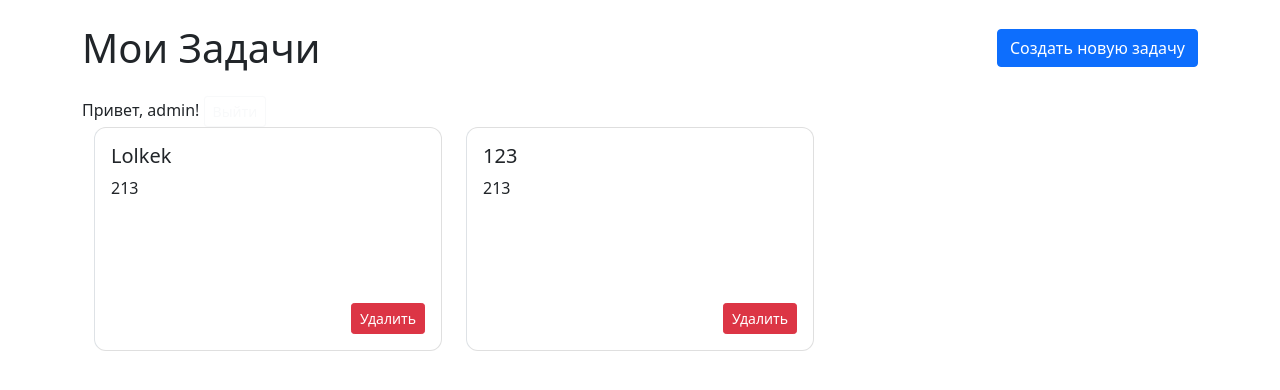
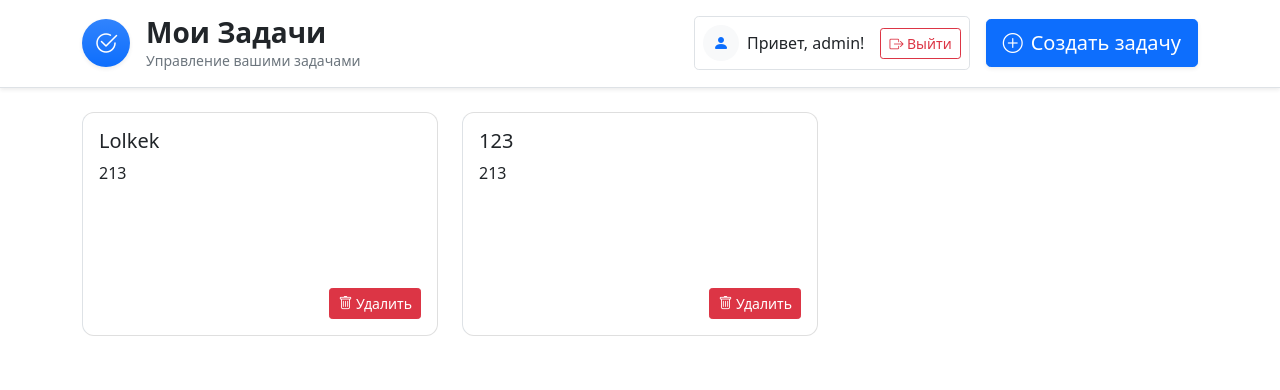
Before and after one commit to Shararamoshik/ToDoSity, a Django app: page / in a window 1280 px wide. Shown: the top 390 px of the page. Run offline with Django 5.2, Linux system fonts and the light colour scheme; a user stored in the database is signed in; data comes from the database, SQL or seed files in the repository.

Commit message:
New icons and added header

```diff
--- a/todosite/todo/templates/todo/task_list.html
+++ b/todosite/todo/templates/todo/task_list.html
@@ -4,6 +4,7 @@
     <title>Мой Список Дел</title>
     <link href="https://cdn.jsdelivr.net/npm/bootstrap@5.1.3/dist/css/bootstrap.min.css" rel="stylesheet">
     <script src="https://cdn.jsdelivr.net/npm/bootstrap@5.1.3/dist/js/bootstrap.bundle.min.js"></script>
+    <link rel="stylesheet" href="https://cdn.jsdelivr.net/npm/bootstrap-icons@1.10.0/font/bootstrap-icons.css">
     <style>
         .card { border-radius: 12px; }
         .text-line-clamp {
@@ -16,27 +17,56 @@
         }
     </style>
 </head>
-<body class="container mt-4">
-    <div class="d-flex justify-content-between align-items-center mb-4">
-        <h1 class="mb-0">Мои Задачи</h1>
-        <button type="button" class="btn btn-primary" data-bs-toggle="modal" data-bs-target="#createTaskModal">
-            Создать новую задачу
-        </button>
-    </div>
+<body>
+    <header class="border-bottom shadow-sm bg-white py-3 mb-4">
+        <div class="container">
+            <div class="d-flex justify-content-between align-items-center">
+                <!-- Левая часть: Заголовок и иконка -->
+                <div class="d-flex align-items-center gap-3">
+                    <div class="bg-primary bg-gradient rounded-circle p-2 d-flex align-items-center justify-content-center shadow-sm" style="width: 48px; height: 48px;">
+                        <i class="bi bi-check2-circle fs-4 text-white"></i>
+                    </div>
+                    <div>
+                        <h1 class="h3 mb-0 fw-bold text-dark">Мои Задачи</h1>
+                        <p class="text-muted small mb-0">Управление вашими задачами</p>
+                    </div>
+                </div>
 
-    <div>
-        {% if user.is_authenticated %}
-            <span>Привет, {{ user.username }}!</span>
-            <form method="post" action="{% url 'logout' %}" class="d-inline">
-                    {% csrf_token %}
-                    <button type="submit" class="btn btn-outline-light btn-sm">
-                        Выйти
+                <!-- Правая часть: Кнопка и блок пользователя -->
+                <div class="d-flex align-items-center gap-3">
+                    <!-- Блок пользователя -->
+                    <div class="d-flex align-items-center gap-2">
+                        {% if user.is_authenticated %}
+                            <div class="d-flex align-items-center gap-2 p-2 border rounded-3">
+                                <div class="bg-light rounded-circle d-flex align-items-center justify-content-center" style="width: 36px; height: 36px;">
+                                    <i class="bi bi-person-fill text-primary"></i>
+                                </div>
+                                <div class="d-none d-md-block">
+                                    <span class="fw-medium">Привет, {{ user.username }}!</span>
+                                </div>
+                                <form method="post" action="{% url 'logout' %}" class="m-0">
+                                    {% csrf_token %}
+                                    <button type="submit" class="btn btn-outline-danger btn-sm ms-2">
+                                        <i class="bi bi-box-arrow-right"></i> Выйти
+                                    </button>
+                                </form>
+                            </div>
+                        {% else %}
+                            <a href="{% url 'login' %}" class="btn btn-outline-primary">
+                                <i class="bi bi-box-arrow-in-right"></i> Войти
+                            </a>
+                        {% endif %}
+                    </div>
+
+                    <!-- Кнопка создания задачи -->
+                    <button type="button" class="btn btn-primary btn-lg shadow-sm d-flex align-items-center gap-2 fw-medium" data-bs-toggle="modal" data-bs-target="#createTaskModal">
+                        <i class="bi bi-plus-circle"></i>
+                        <span class="d-none d-md-inline">Создать задачу</span>
                     </button>
-                </form>
-        {% else %}
-            <a href="{% url 'login' %}" class="btn btn-outline-primary btn-sm">Войти</a>
-        {% endif %}
-    </div>
+                </div>
+            </div>
+        </div>
+    </header>
 
     <div class="container">
         <div class="row row-cols-1 row-cols-md-2 row-cols-lg-3 g-4">
```
